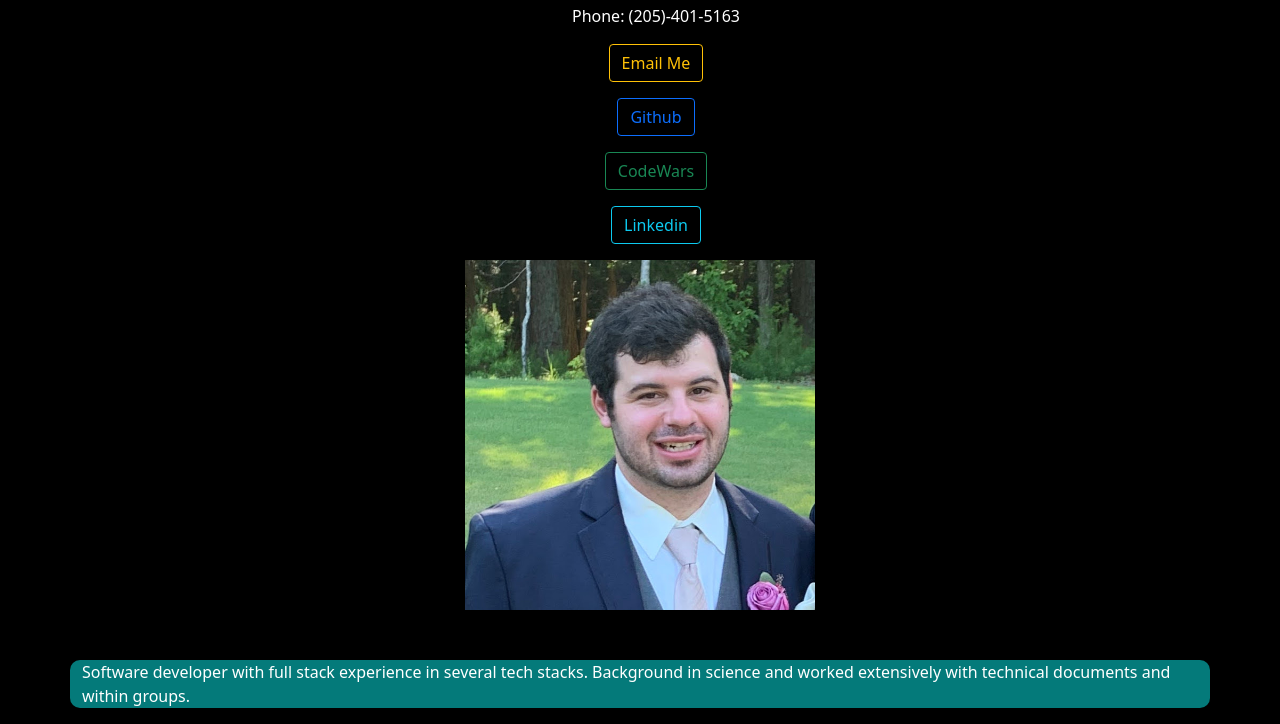
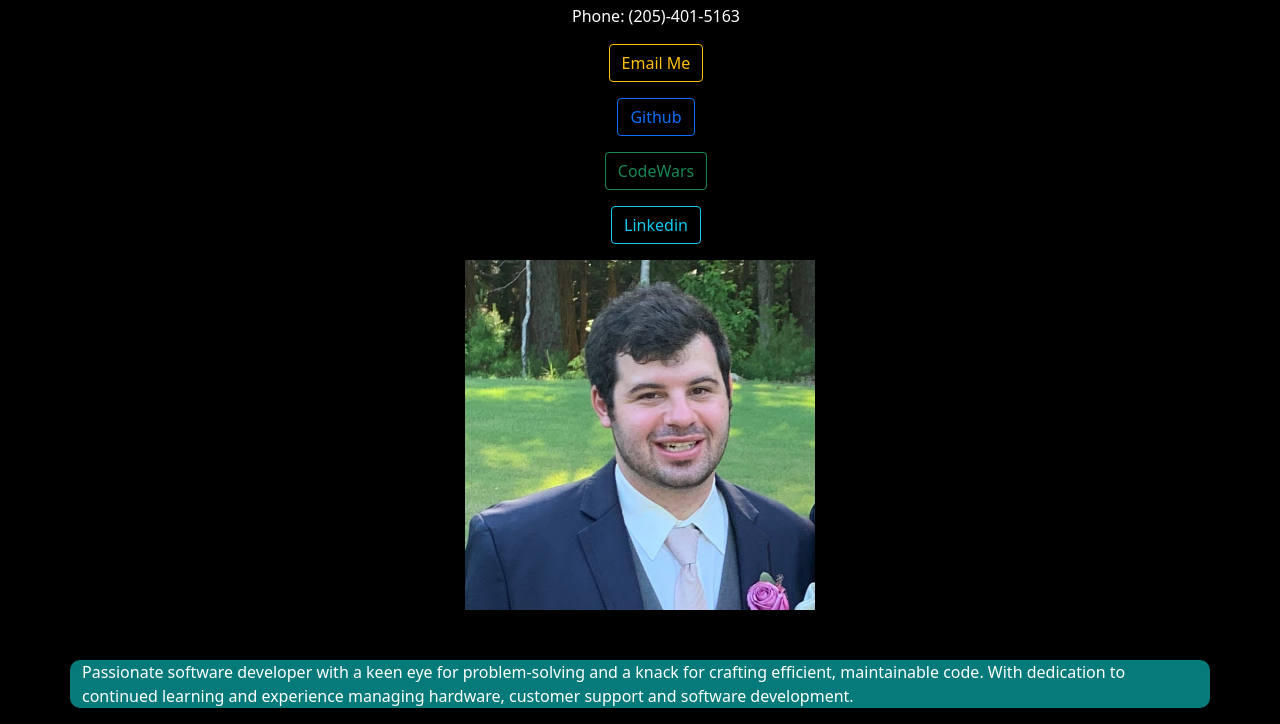
Before and after one commit to Zezuz/Portfolio, a plain HTML site: page index.html in a window 1280 px wide. Shown: the part 154-878 px from the top of the page. Drawn offline with Linux system fonts and the light colour scheme.

Commit message:
changing again

```diff
--- a/index.html
+++ b/index.html
@@ -53,7 +53,8 @@
             </div>
         <img src="pictures/Me2.png" class="pictureclass" alt="Me">
         <p class="background-p textcolor container" style="color: white; border-radius: 10px;">
-            Software developer with full stack experience in several tech stacks. Background in science and worked extensively with technical documents and within groups.
+          Passionate software developer with a keen eye for problem-solving and a knack for crafting efficient, maintainable code. With
+          dedication to continued learning and experience managing hardware, customer support and software development.
         </p>
 
 
```
